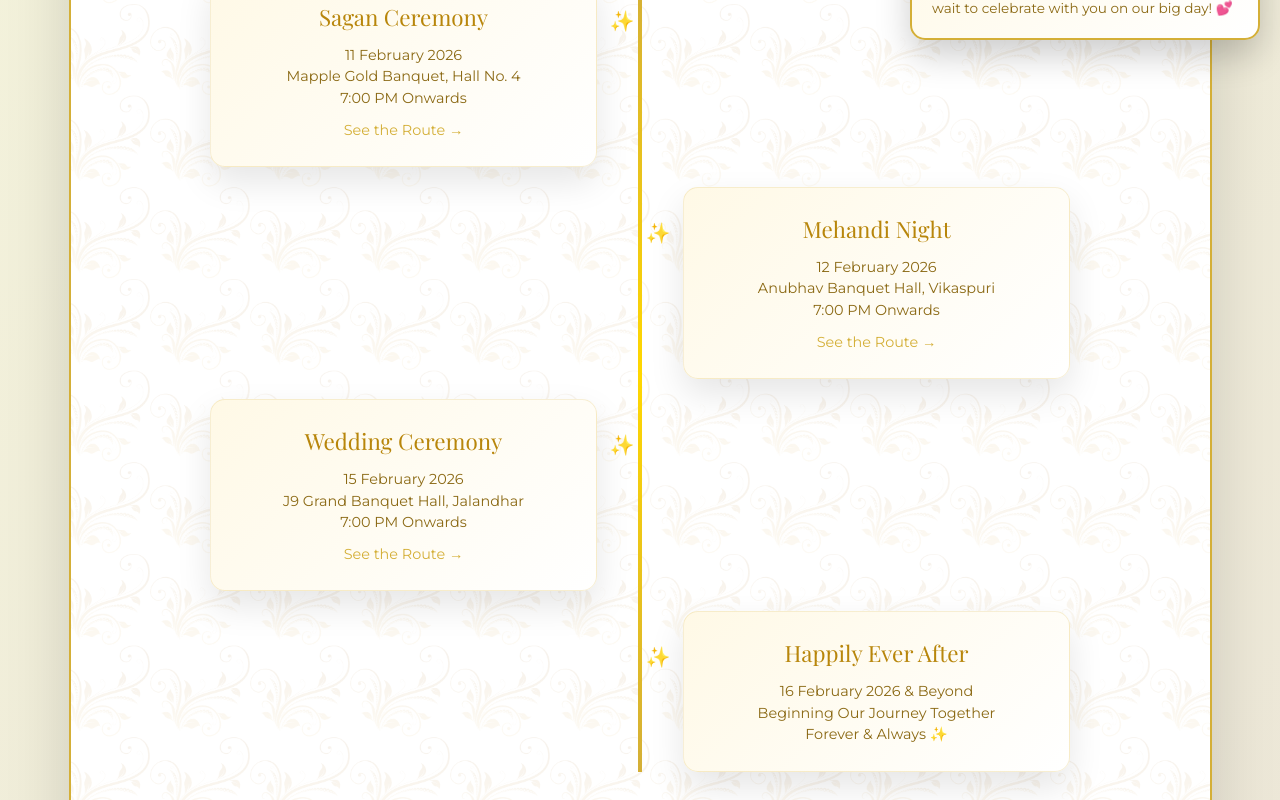
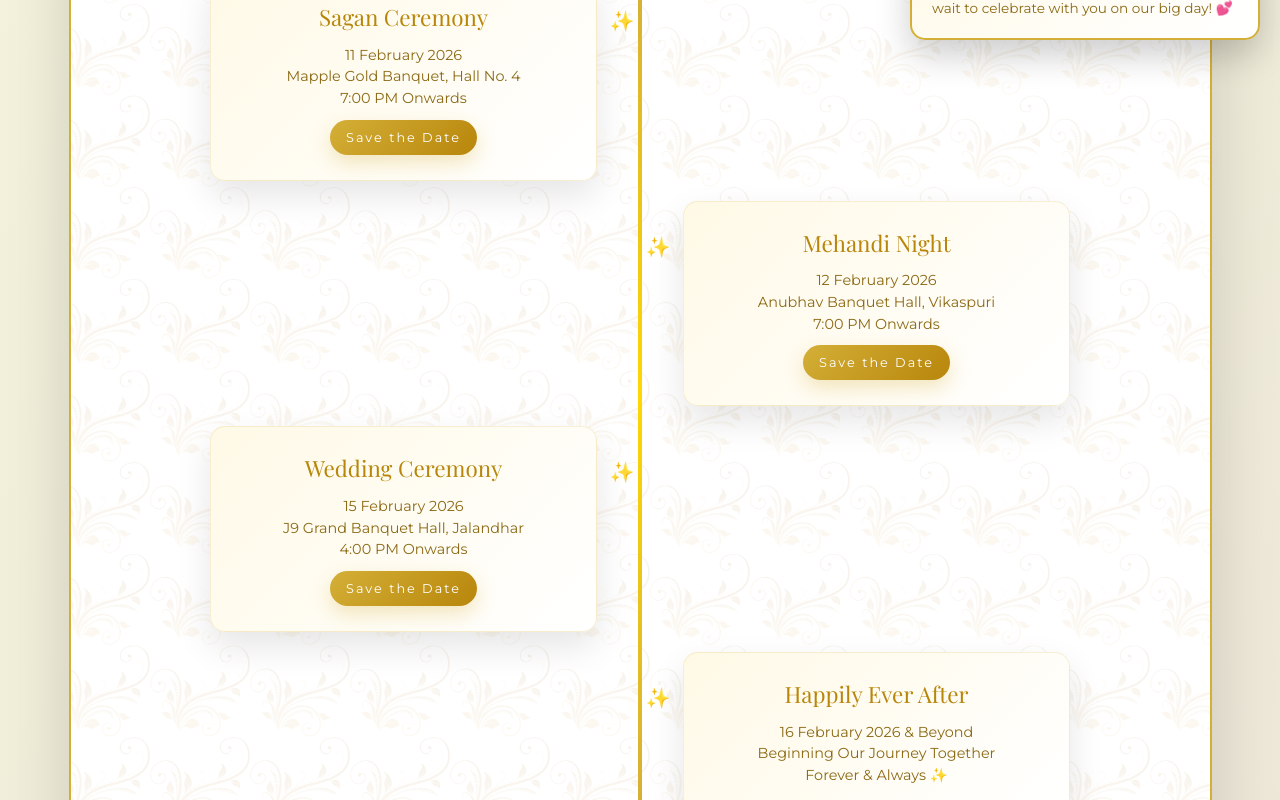
Before and after one commit to twason2002-hub/wedding-site, a Next.js app: page / in a window 1280 px wide. Shown: the part 740-1540 px from the top of the page. Built offline with nearby package versions, Linux system fonts and the light colour scheme.

Commit message:
Adding changes

```diff
--- a/app/page.tsx
+++ b/app/page.tsx
@@ -730,21 +730,66 @@ export default function WeddingInvitation() {
             <span>11 February 2026</span>
             <span>Mapple Gold Banquet, Hall No. 4</span>
             <span>7:00 PM Onwards</span>
-            <a href="https://maps.google.com/?q=Mapple+Gold+Banquet+Paschim+Vihar+Delhi" target="_blank" style={{color: '#d4af37', textDecoration: 'none', fontSize: '0.9rem', marginTop: '10px', display: 'block'}}>See the Route →</a>
+            <button onClick={() => {
+              const event = {
+                title: 'Sagan Ceremony - Tushar & Babitta',
+                start: '20260211T190000',
+                end: '20260211T220000',
+                location: 'Mapple Gold Banquet, Hall No. 4, Paschim Vihar, New Delhi',
+                description: 'Join us for the Sagan Ceremony of Tushar and Babitta'
+              };
+              const icsContent = `BEGIN:VCALENDAR\nVERSION:2.0\nBEGIN:VEVENT\nSUMMARY:${event.title}\nDTSTART:${event.start}\nDTEND:${event.end}\nLOCATION:${event.location}\nDESCRIPTION:${event.description}\nEND:VEVENT\nEND:VCALENDAR`;
+              const blob = new Blob([icsContent], { type: 'text/calendar' });
+              const url = URL.createObjectURL(blob);
+              const a = document.createElement('a');
+              a.href = url;
+              a.download = 'sagan-ceremony.ics';
+              a.click();
+            }} style={{marginTop: '10px', fontSize: '0.8rem', padding: '8px 16px', background: 'linear-gradient(135deg, #d4af37 0%, #b8860b 100%)', color: 'white', border: 'none', borderRadius: '25px', cursor: 'pointer'}}>Save the Date</button>
           </div>
           <div className="event haldi-mehndi">
             <h3>Mehandi Night</h3>
             <span>12 February 2026</span>
             <span>Anubhav Banquet Hall, Vikaspuri</span>
             <span>7:00 PM Onwards</span>
-            <a href="https://maps.google.com/?q=Anubhav+Banquet+Hall+Vikaspuri+Delhi" target="_blank" style={{color: '#d4af37', textDecoration: 'none', fontSize: '0.9rem', marginTop: '10px', display: 'block'}}>See the Route →</a>
+            <button onClick={() => {
+              const event = {
+                title: 'Mehandi Night - Tushar & Babitta',
+                start: '20260212T190000',
+                end: '20260212T220000',
+                location: 'Anubhav Banquet Hall, Vikaspuri, New Delhi',
+                description: 'Join us for the Mehandi Night of Tushar and Babitta'
+              };
+              const icsContent = `BEGIN:VCALENDAR\nVERSION:2.0\nBEGIN:VEVENT\nSUMMARY:${event.title}\nDTSTART:${event.start}\nDTEND:${event.end}\nLOCATION:${event.location}\nDESCRIPTION:${event.description}\nEND:VEVENT\nEND:VCALENDAR`;
+              const blob = new Blob([icsContent], { type: 'text/calendar' });
+              const url = URL.createObjectURL(blob);
+              const a = document.createElement('a');
+              a.href = url;
+              a.download = 'mehandi-night.ics';
+              a.click();
+            }} style={{marginTop: '10px', fontSize: '0.8rem', padding: '8px 16px', background: 'linear-gradient(135deg, #d4af37 0%, #b8860b 100%)', color: 'white', border: 'none', borderRadius: '25px', cursor: 'pointer'}}>Save the Date</button>
           </div>
           <div className="event">
             <h3>Wedding Ceremony</h3>
             <span>15 February 2026</span>
             <span>J9 Grand Banquet Hall, Jalandhar</span>
-            <span>7:00 PM Onwards</span>
-            <a href="https://maps.google.com/?q=J9+Grand+Banquet+Hall+Jalandhar" target="_blank" style={{color: '#d4af37', textDecoration: 'none', fontSize: '0.9rem', marginTop: '10px', display: 'block'}}>See the Route →</a>
+            <span>4:00 PM Onwards</span>
+            <button onClick={() => {
+              const event = {
+                title: 'Wedding Ceremony - Tushar & Babitta',
+                start: '20260215T160000',
+                end: '20260215T200000',
+                location: 'J9 Grand Banquet Hall, Jalandhar',
+                description: 'Join us for the Wedding Ceremony of Tushar and Babitta'
+              };
+              const icsContent = `BEGIN:VCALENDAR\nVERSION:2.0\nBEGIN:VEVENT\nSUMMARY:${event.title}\nDTSTART:${event.start}\nDTEND:${event.end}\nLOCATION:${event.location}\nDESCRIPTION:${event.description}\nEND:VEVENT\nEND:VCALENDAR`;
+              const blob = new Blob([icsContent], { type: 'text/calendar' });
+              const url = URL.createObjectURL(blob);
+              const a = document.createElement('a');
+              a.href = url;
+              a.download = 'wedding-ceremony.ics';
+              a.click();
+            }} style={{marginTop: '10px', fontSize: '0.8rem', padding: '8px 16px', background: 'linear-gradient(135deg, #d4af37 0%, #b8860b 100%)', color: 'white', border: 'none', borderRadius: '25px', cursor: 'pointer'}}>Save the Date</button>
           </div>
           <div className="event">
             <h3>Happily Ever After</h3>
```
